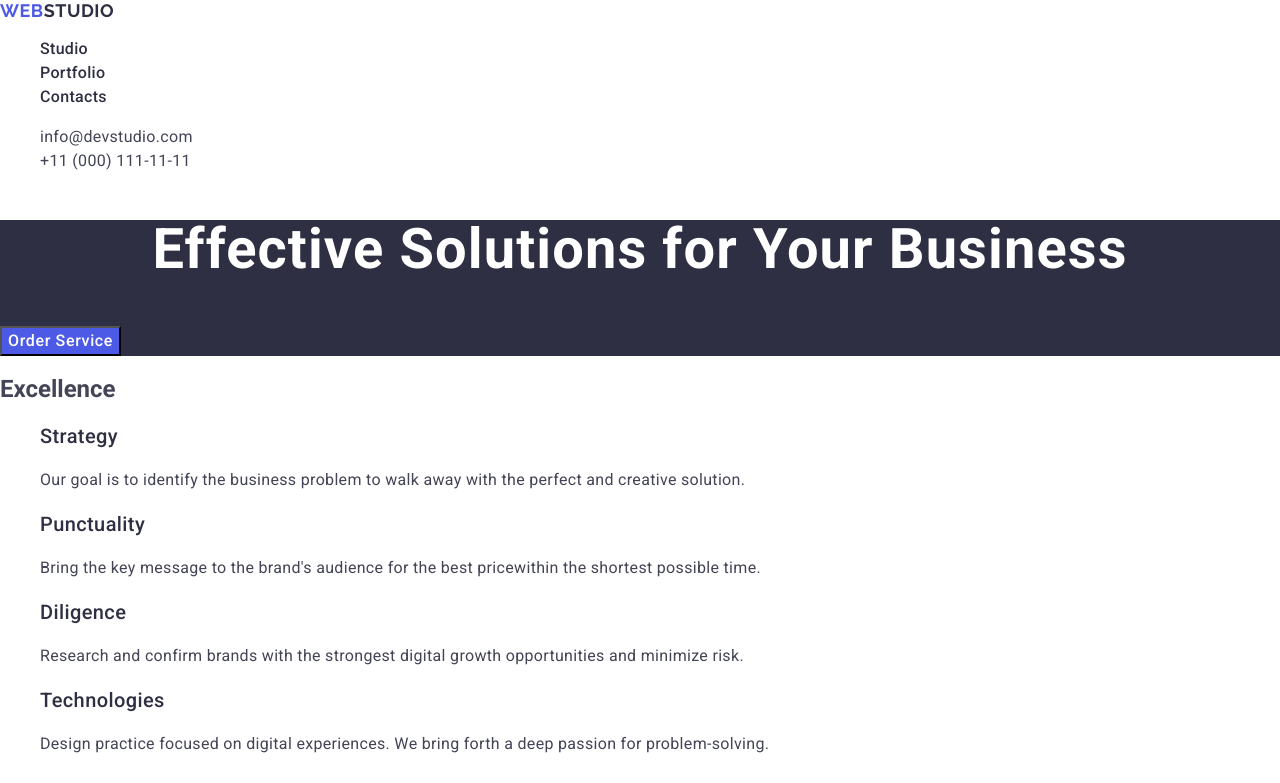
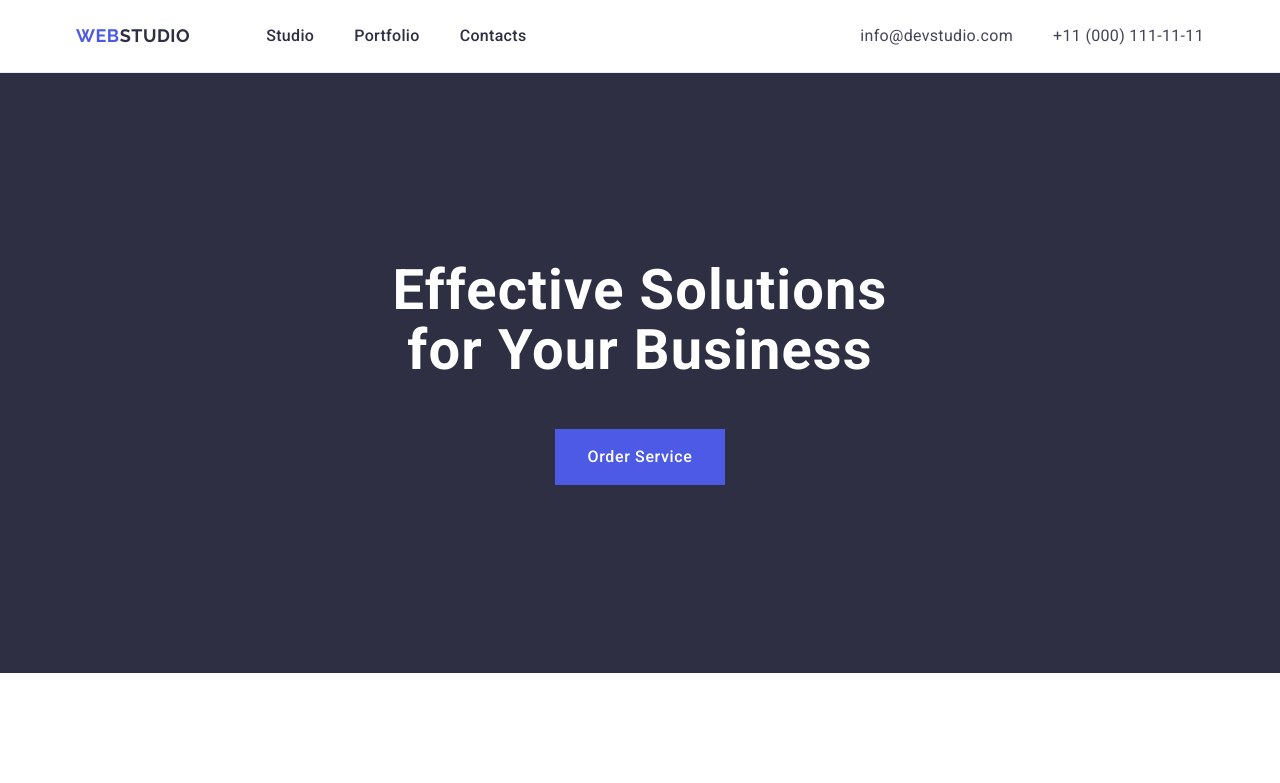
Before and after one commit to rookglli/goit-markup-hw-03, a plain HTML site: page index.html in a window 1280 px wide. Shown: the top 783 px of the page. Drawn offline with nearby package versions, Linux system fonts and the light colour scheme.

Commit message:
update styles

```diff
--- a/css/styles.css
+++ b/css/styles.css
@@ -1,7 +1,27 @@
 body {
+  margin: 0;
   font-family: "Roboto", sans-serif;
   color: #434455;
   background-color: #ffffff;
+}
+
+h1,
+h2,
+h3,
+h4,
+h5,
+h6,
+p {
+  margin: 0;
+}
+
+ul {
+  margin: 0;
+  padding-left: 0;
+}
+
+img {
+  display: block;
 }
 
 .list {
@@ -12,7 +32,52 @@ body {
   text-decoration: none;
 }
 
+.container {
+  width: 1158px;
+  padding-left: 15px;
+  padding-right: 15px;
+  margin-left: auto;
+  margin-right: auto;
+}
+
+.section {
+  padding-top: 120px;
+  padding-bottom: 120px;
+}
+
+.visually-hidden {
+  position: absolute;
+  width: 1px;
+  height: 1px;
+  margin: -1px;
+  border: 0;
+  padding: 0;
+  white-space: nowrap;
+  clip-path: inset(100%);
+  clip: rect(0 0 0 0);
+  overflow: hidden;
+}
+
+.page-header {
+  border-bottom: 1px solid #e7e9fc;
+}
+
+.page-header-container {
+  display: flex;
+  align-items: center;
+  justify-content: space-between;
+}
+
+.page-nav {
+  display: flex;
+  align-items: center;
+}
+
 .logo {
+  display: inline-block;
+  margin-right: 76px;
+  padding-top: 24px;
+  padding-bottom: 24px;
   font-family: "Raleway", sans-serif;
   font-size: 18px;
   line-height: 1.17;
@@ -26,11 +91,15 @@ body {
   color: #2e2f42;
 }
 
-.footer-logo-part {
-    color: #f4f4fd;
+.menu {
+  display: flex;
+  gap: 40px;
 }
 
 .menu-link {
+  display: block;
+  padding-top: 24px;
+  padding-bottom: 24px;
   font-size: 16px;
   line-height: 1.5;
   font-weight: 500;
@@ -47,7 +116,15 @@ body {
   font-style: normal;
 }
 
+.contacts-list {
+  display: flex;
+  gap: 40px;
+}
+
 .contacts-link {
+  display: block;
+  padding-top: 24px;
+  padding-bottom: 24px;
   font-size: 16px;
   line-height: 1.5;
   letter-spacing: 0.02em;
@@ -60,10 +137,14 @@ body {
 }
 
 .banner {
+  padding-top: 188px;
+  padding-bottom: 188px;
   background-color: #2e2f42;
 }
 
 .banner-title {
+  max-width: 496px;
+  margin: 0 auto 48px;
   font-size: 56px;
   line-height: 1.07;
   font-weight: 700;
@@ -73,6 +154,11 @@ body {
 }
 
 .banner-button {
+  display: block;
+  min-width: 169px;
+  border: none;
+  padding: 16px 32px;
+  margin: 0 auto;
   font-family: inherit;
   font-size: 16px;
   line-height: 1.5;
@@ -89,6 +175,7 @@ body {
 }
 
 .section-title {
+  margin-bottom: 72px;
   font-size: 36px;
   line-height: 1.11;
   font-weight: 700;
@@ -99,6 +186,7 @@ body {
 }
 
 .subtitle {
+  margin-bottom: 8px;
   font-size: 20px;
   line-height: 1.2;
   font-weight: 500;
@@ -110,21 +198,73 @@ body {
   font-size: 16px;
   line-height: 1.5;
   letter-spacing: 0.02em;
+  color: #434455;
+}
+
+.excellence-list {
+  display: flex;
+  gap: 24px;
+}
+
+.excellence-item {
+  width: calc((100% - 72px) / 4);
 }
 
 .team {
   background-color: #f4f4fd;
 }
 
+.team-list {
+  display: flex;
+  gap: 24px;
+}
+
 .team-item {
+  width: calc((100% - 72px) / 4);
   background-color: #ffffff;
 }
 
+.team-card-content {
+  padding-top: 32px;
+  padding-bottom: 32px;
+  text-align: center;
+}
+
+.portfolio-list {
+  display: flex;
+  flex-wrap: wrap;
+  column-gap: 24px;
+  row-gap: 48px;
+}
+
+.portfolio-item {
+  width: calc((100% - 48px) / 3);
+}
+
+.portfolio-card-content {
+  padding: 32px 16px;
+  border: 1px solid #e7e9fc;
+  border-top: none;
+}
+
 .page-footer {
+  padding-top: 100px;
+  padding-bottom: 100px;
   background-color: #2e2f42;
 }
 
+.footer-logo {
+  margin-right: 0;
+  margin-bottom: 16px;
+  padding: 0;
+}
+
+.footer-logo-part {
+  color: #f4f4fd;
+}
+
 .footer-text {
+  max-width: 264px;
   line-height: 1.5;
   letter-spacing: 0.02em;
   color: #f4f4fd;
--- a/index.html
+++ b/index.html
@@ -1,20 +1,28 @@
-<!DOCTYPE html>
+<!doctype html>
 <html lang="en">
   <head>
     <meta charset="UTF-8" />
     <meta name="description" content="Effective solutions for your business" />
     <title>Web Studio</title>
-        <link rel="stylesheet" href="https://cdnjs.cloudflare.com/ajax/libs/modern-normalize/3.0.1/modern-normalize.min.css" />
+    <link
+      rel="stylesheet"
+      href="https://cdnjs.cloudflare.com/ajax/libs/modern-normalize/3.0.1/modern-normalize.min.css"
+    />
     <link rel="preconnect" href="https://fonts.googleapis.com" />
     <link rel="preconnect" href="https://fonts.gstatic.com" crossorigin />
-        <link href="https://fonts.googleapis.com/css2?family=Raleway:wght@700&family=Roboto:wght@400;500;700&display=swap" rel="stylesheet" />
+    <link
+      href="https://fonts.googleapis.com/css2?family=Raleway:wght@700&family=Roboto:wght@400;500;700&display=swap"
+      rel="stylesheet"
+    />
     <link rel="stylesheet" href="./css/styles.css" />
   </head>
   <body>
     <header class="page-header">
       <div class="container page-header-container">
         <nav class="page-nav">
-                <a class="logo link" href="./index.html">Web<span class="logo-part">Studio</span></a>
+          <a class="logo link" href="./index.html"
+            >Web<span class="logo-part">Studio</span></a
+          >
           <ul class="menu list">
             <li><a class="menu-link link" href="./index.html">Studio</a></li>
             <li><a class="menu-link link" href="">Portfolio</a></li>
@@ -23,8 +31,16 @@
         </nav>
         <address class="address" id="contacts">
           <ul class="contacts-list list">
-                    <li><a class="contacts-link link" href="mailto:info@devstudio.com">info@devstudio.com</a></li>
-                    <li><a class="contacts-link link" href="tel:+110001111111">+11 (000) 111-11-11</a></li>
+            <li>
+              <a class="contacts-link link" href="mailto:info@devstudio.com"
+                >info@devstudio.com</a
+              >
+            </li>
+            <li>
+              <a class="contacts-link link" href="tel:+110001111111"
+                >+11 (000) 111-11-11</a
+              >
+            </li>
           </ul>
         </address>
       </div>
@@ -47,25 +63,29 @@
             <li class="excellence-item">
               <h3 class="subtitle">Strategy</h3>
               <p class="text">
-                            Our goal is to identify the business problem to walk away with the perfect and creative solution.
+                Our goal is to identify the business problem to walk away with
+                the perfect and creative solution.
               </p>
             </li>
             <li class="excellence-item">
               <h3 class="subtitle">Punctuality</h3>
               <p class="text">
-                            Bring the key message to the brand's audience for the best pricewithin the shortest possible time.
+                Bring the key message to the brand's audience for the best
+                pricewithin the shortest possible time.
               </p>
             </li>
             <li class="excellence-item">
               <h3 class="subtitle">Diligence</h3>
               <p class="text">
-                            Research and confirm brands with the strongest digital growth opportunities and minimize risk.
+                Research and confirm brands with the strongest digital growth
+                opportunities and minimize risk.
               </p>
             </li>
             <li class="excellence-item">
               <h3 class="subtitle">Technologies</h3>
               <p class="text">
-                            Design practice focused on digital experiences. We bring forth a deep passion for problem-solving.
+                Design practice focused on digital experiences. We bring forth a
+                deep passion for problem-solving.
               </p>
             </li>
           </ul>
@@ -77,28 +97,48 @@
           <h2 class="section-title">Our Team</h2>
           <ul class="team-list list">
             <li class="team-item">
-                        <img src="./images/mark-guerrero.jpg" alt="Mark Guerrero" width="264" height="260" />
+              <img
+                src="./images/mark-guerrero.jpg"
+                alt="Mark Guerrero"
+                width="264"
+                height="260"
+              />
               <div class="team-card-content">
                 <h3 class="subtitle">Mark Guerrero</h3>
                 <p class="text">Product Designer</p>
               </div>
             </li>
             <li class="team-item">
-                        <img src="./images/tom-ford.jpg" alt="Tom Ford" width="264" height="260" />
+              <img
+                src="./images/tom-ford.jpg"
+                alt="Tom Ford"
+                width="264"
+                height="260"
+              />
               <div class="team-card-content">
                 <h3 class="subtitle">Tom Ford</h3>
                 <p class="text">Frontend Developer</p>
               </div>
             </li>
             <li class="team-item">
-                        <img src="./images/camila-garcia.jpg" alt="Camila Garcia" width="264" height="260" />
+              <img
+                src="./images/camila-garcia.jpg"
+                alt="Camila Garcia"
+                width="264"
+                height="260"
+              />
               <div class="team-card-content">
                 <h3 class="subtitle">Camila Garcia</h3>
                 <p class="text">Marketing</p>
               </div>
             </li>
             <li class="team-item">
-                        <img src="./images/daniel-wilson.jpg" alt="Daniel Wilson" width="264" height="260" />
+              <img
+                src="./images/daniel-wilson.jpg"
+                alt="Daniel Wilson"
+                width="264"
+                height="260"
+              />
               <div class="team-card-content">
                 <h3 class="subtitle">Daniel Wilson</h3>
                 <p class="text">UI Designer</p>
@@ -114,44 +154,72 @@
 
           <ul class="portfolio-list list">
             <li class="portfolio-item">
-                        <img src="./images/banking-app.jpg" alt="Banking app" width="360" height="300" />
+              <img
+                src="./images/banking-app.jpg"
+                alt="Banking app"
+                width="360"
+                height="300"
+              />
               <div class="portfolio-card-content">
                 <h3 class="subtitle">Banking App</h3>
                 <p class="text">App</p>
               </div>
             </li>
             <li class="portfolio-item">
-                        <img src="./images/cashless-payment.jpg" alt="Phone payment with cashless system" width="360"
-                            height="300" />
+              <img
+                src="./images/cashless-payment.jpg"
+                alt="Phone payment with cashless system"
+                width="360"
+                height="300"
+              />
               <div class="portfolio-card-content">
                 <h3 class="subtitle">Cashless Payment</h3>
                 <p class="text">Marketing</p>
               </div>
             </li>
             <li class="portfolio-item">
-                        <img src="./images/meditation-app.jpg" alt="Meditation application on phone" width="360" height="300" />
+              <img
+                src="./images/meditation-app.jpg"
+                alt="Meditation application on phone"
+                width="360"
+                height="300"
+              />
               <div class="portfolio-card-content">
                 <h3 class="subtitle">Meditation App</h3>
                 <p class="text">App</p>
               </div>
             </li>
             <li class="portfolio-item">
-                        <img src="./images/taxi-service.jpg" alt="Taxi service application" width="360" height="300" />
+              <img
+                src="./images/taxi-service.jpg"
+                alt="Taxi service application"
+                width="360"
+                height="300"
+              />
               <div class="portfolio-card-content">
                 <h3 class="subtitle">Taxi Service</h3>
                 <p class="text">Marketing</p>
               </div>
             </li>
             <li class="portfolio-item">
-                        <img src="./images/screen-illustrations.jpg" alt="Colorful screen illustrations" width="360"
-                            height="300" />
+              <img
+                src="./images/screen-illustrations.jpg"
+                alt="Colorful screen illustrations"
+                width="360"
+                height="300"
+              />
               <div class="portfolio-card-content">
                 <h3 class="subtitle">Screen Illustrations</h3>
                 <p class="text">Design</p>
               </div>
             </li>
             <li class="portfolio-item">
-                        <img src="./images/online-courses.jpg" alt="Online courses website" width="360" height="300" />
+              <img
+                src="./images/online-courses.jpg"
+                alt="Online courses website"
+                width="360"
+                height="300"
+              />
               <div class="portfolio-card-content">
                 <h3 class="subtitle">Online Courses</h3>
                 <p class="text">Marketing</p>
@@ -163,9 +231,12 @@
     </main>
     <footer class="page-footer">
       <div class="container">
-            <a class="logo footer-logo link" href="./index.html">Web<span class="footer-logo-part">Studio</span></a>
+        <a class="logo footer-logo link" href="./index.html"
+          >Web<span class="footer-logo-part">Studio</span></a
+        >
         <p class="footer-text">
-                Increase the flow of customers and sales for your business with digital marketing &#38; growth solutions
+          Increase the flow of customers and sales for your business with
+          digital marketing &#38; growth solutions
         </p>
       </div>
     </footer>
```
Lines whose indentation alone changed are shown as unchanged.
